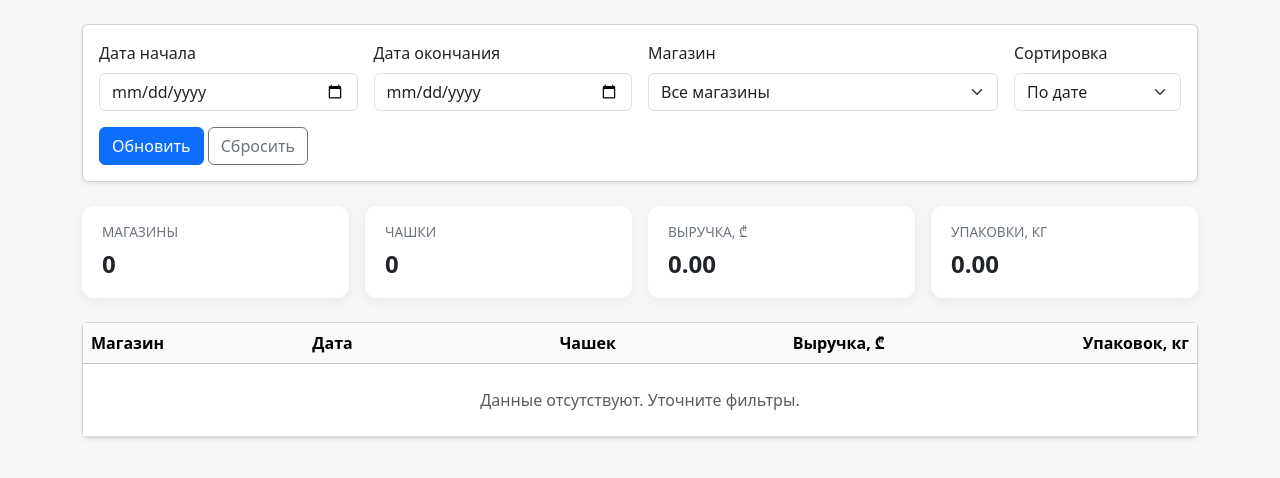
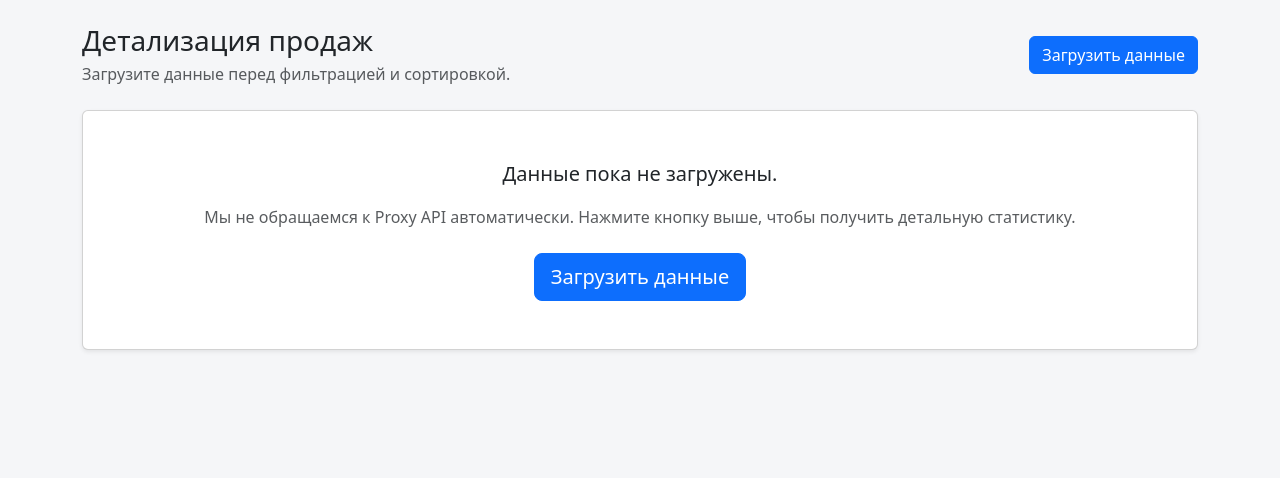
Before and after one commit to IvanBondarenkoIT/web-interface-for-granite-api, a Flask app: template templates/sales_table.html in a window 1280 px wide. Shown: the part 56-534 px from the top of the page. Run offline with Flask 3, Linux system fonts and the light colour scheme; the template is opened without the code that fills it, so the values that code supplies are empty; parts of the project's set-up code (start-up, migrations or seed data) failed here and were passed over.

Commit message:
feat: defer proxy data fetch until user action

```diff
--- a/app.py
+++ b/app.py
@@ -19,19 +19,23 @@ def create_app() -> Flask:
     @app.route("/")
     def dashboard() -> str:
         default_start, default_end = _default_range()
+        load_requested = request.args.get("load") == "1"
 
-        try:
-            stores = client.get_stores()
-            store_ids = [store["ID"] for store in stores]
-            api_health = client.health()
+        stores: List[Dict[str, Any]] = []
+        merged = []
+        api_health: Dict[str, Any] = {"status": "not loaded"}
 
-            raw_sales = client.get_sales(store_ids, default_start, default_end)
-            merged = merge_sales_with_packages(raw_sales["sales"], raw_sales["packages"])
-        except ProxyAPIError as exc:
-            flash(f"Не удалось получить данные от Proxy API: {exc}", category="danger")
-            stores = []
-            merged = []
-            api_health = {"status": "error", "message": str(exc)}
+        if load_requested:
+            try:
+                stores = client.get_stores()
+                store_ids = [store["ID"] for store in stores]
+                api_health = client.health()
+
+                raw_sales = client.get_sales(store_ids, default_start, default_end)
+                merged = merge_sales_with_packages(raw_sales["sales"], raw_sales["packages"])
+            except ProxyAPIError as exc:
+                flash(f"Не удалось получить данные от Proxy API: {exc}", category="danger")
+                api_health = {"status": "error", "message": str(exc)}
 
         summary = summarize_sales(merged)
         preview = merged[:10]
@@ -48,6 +52,7 @@ def create_app() -> Flask:
                 "sort": "date",
             },
             health=api_health,
+            loaded=load_requested,
         )
 
     @app.route("/sales")
@@ -57,17 +62,26 @@ def create_app() -> Flask:
         end_date = request.args.get("end_date") or default_end
         sort_key = request.args.get("sort", "date")
         selected_store_ids = _parse_store_ids(request.args.getlist("store"))
+        load_requested = request.args.get("load") == "1"
 
-        try:
-            stores = client.get_stores()
-            store_ids = selected_store_ids or [store["ID"] for store in stores]
-            raw_sales = client.get_sales(store_ids, start_date, end_date)
-            merged = merge_sales_with_packages(raw_sales["sales"], raw_sales["packages"])
-            sorted_records = sort_records(merged, sort_key)
-        except ProxyAPIError as exc:
-            flash(f"Ошибка при запросе продаж: {exc}", "danger")
-            stores = []
-            sorted_records = []
+        stores: List[Dict[str, Any]] = []
+        sorted_records = []
+
+        if load_requested:
+            try:
+                stores = client.get_stores()
+                store_ids = selected_store_ids or [store["ID"] for store in stores]
+                raw_sales = client.get_sales(store_ids, start_date, end_date)
+                merged = merge_sales_with_packages(raw_sales["sales"], raw_sales["packages"])
+                sorted_records = sort_records(merged, sort_key)
+            except ProxyAPIError as exc:
+                flash(f"Ошибка при запросе продаж: {exc}", "danger")
+        else:
+            # Attempt to load store list separately; ignore failures to keep page responsive
+            try:
+                stores = client.get_stores()
+            except ProxyAPIError:
+                stores = []
 
         summary = summarize_sales(sorted_records)
 
@@ -82,6 +96,7 @@ def create_app() -> Flask:
                 "store_ids": selected_store_ids,
                 "sort": sort_key,
             },
+            loaded=load_requested,
         )
 
     @app.errorhandler(404)
--- a/templates/sales_table.html
+++ b/templates/sales_table.html
@@ -1,9 +1,23 @@
 {% extends "base.html" %}
 
 {% block content %}
+  <div class="d-flex flex-column flex-md-row justify-content-between align-items-start align-items-md-center mb-4">
+    <div>
+      <h1 class="h3 mb-1">Детализация продаж</h1>
+      <p class="text-muted mb-0">Загрузите данные перед фильтрацией и сортировкой.</p>
+    </div>
+    <div class="mt-3 mt-md-0">
+      <a href="{{ url_for('sales', load=1, start_date=filters.start_date, end_date=filters.end_date, sort=filters.sort) }}" class="btn btn-primary">
+        Загрузить данные
+      </a>
+    </div>
+  </div>
+
+  {% if loaded %}
     <div class="card mb-4 shadow-sm">
       <div class="card-body">
         <form class="row g-3 align-items-end" method="get" action="{{ url_for('sales') }}">
+          <input type="hidden" name="load" value="1">
           <div class="col-12 col-md-3">
             <label for="start_date" class="form-label">Дата начала</label>
             <input type="date" class="form-control" id="start_date" name="start_date" value="{{ filters.start_date }}">
@@ -33,7 +47,7 @@
           </div>
           <div class="col-12">
             <button type="submit" class="btn btn-primary">Обновить</button>
-          <a class="btn btn-outline-secondary" href="{{ url_for('sales') }}">Сбросить</a>
+            <a class="btn btn-outline-secondary" href="{{ url_for('sales', load=1) }}">Сбросить</a>
           </div>
         </form>
       </div>
@@ -96,4 +110,13 @@
         </table>
       </div>
     </div>
+  {% else %}
+    <div class="card shadow-sm">
+      <div class="card-body text-center py-5">
+        <p class="lead mb-3">Данные пока не загружены.</p>
+        <p class="text-muted mb-4">Мы не обращаемся к Proxy API автоматически. Нажмите кнопку выше, чтобы получить детальную статистику.</p>
+        <a href="{{ url_for('sales', load=1, start_date=filters.start_date, end_date=filters.end_date, sort=filters.sort) }}" class="btn btn-primary btn-lg">Загрузить данные</a>
+      </div>
+    </div>
+  {% endif %}
 {% endblock %}
```
Also changed, not shown: templates/dashboard.html (+23 -1 lines), README.md. Lines whose indentation alone changed are shown as unchanged.
